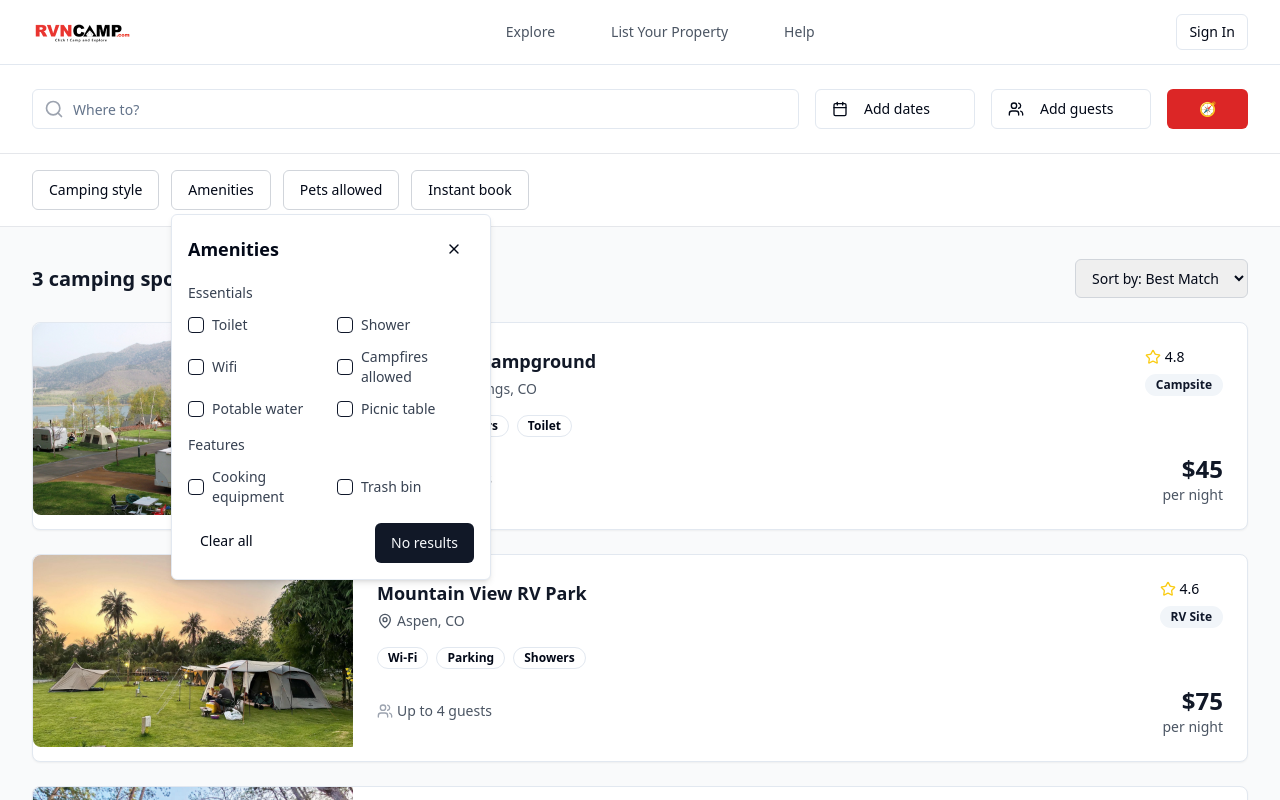
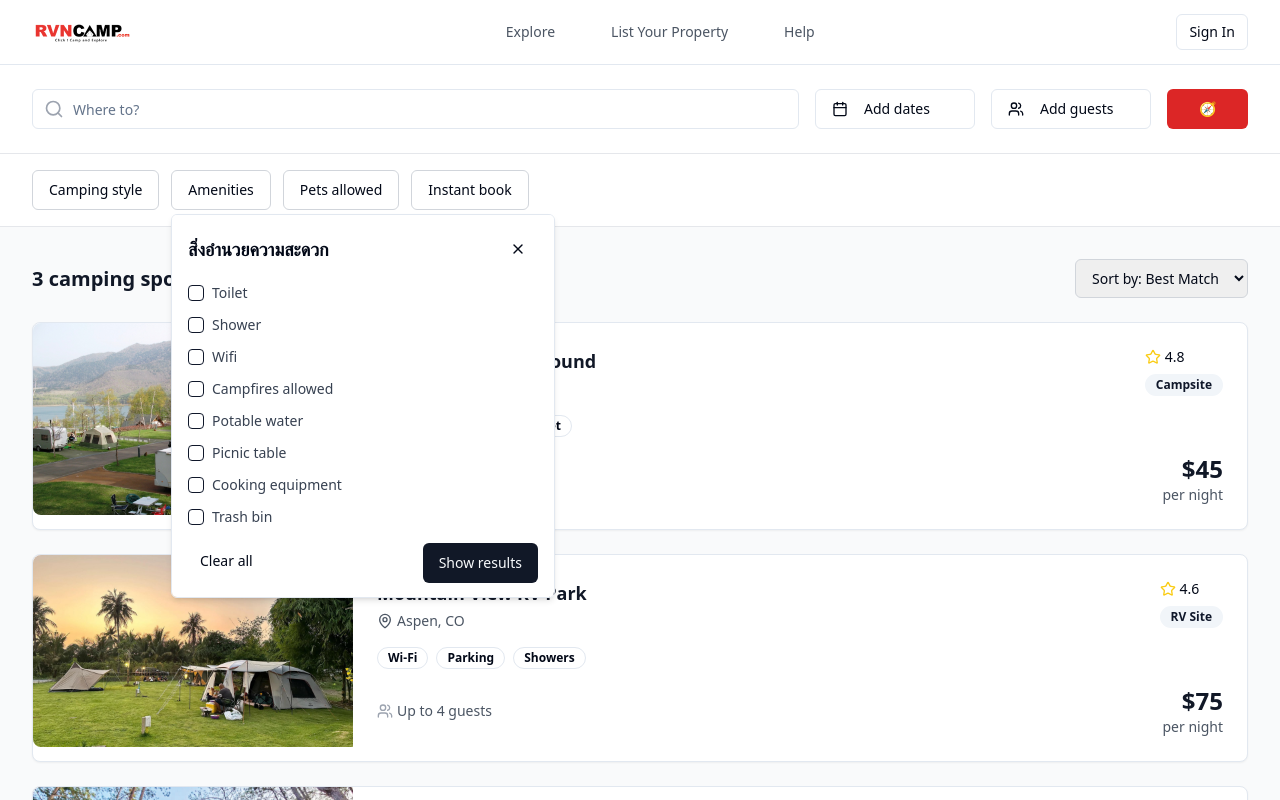
Before and after one commit to carryboyth/camp-vista-filters, a React (Vite) app: page / in a window 1280 px wide. Both pictures are taken after a click on the button "Amenities". Shown: the top 800 px of the page. Built offline with nearby package versions, Linux system fonts and the light colour scheme.

Commit message:
Feat: Implement amenities filter options
Implement different amenities options based on the selected camping style.

```diff
--- a/src/components/FilterSection.tsx
+++ b/src/components/FilterSection.tsx
@@ -45,7 +45,127 @@ const FilterSection = ({ filters, onFilterChange }: FilterSectionProps) => {
     }
   ];
 
-  const amenitiesOptions = [
+  const getAmenitiesOptions = () => {
+    const selectedTypes = filters.accommodationType;
+
+    // If campsite is selected
+    if (selectedTypes.includes('campsite')) {
+      return [
+        { id: 'toilet', label: 'ห้องน้ำ' },
+        { id: 'shower', label: 'ห้องอาบน้ำ' },
+        { id: 'electricity', label: 'ไฟฟ้า' },
+        { id: 'campfire', label: 'จุดก่อกองไฟ' },
+        { id: 'wifi-mobile', label: 'สัญญาณมือถือ / Wi-Fi' },
+        { id: 'tent-equipment', label: 'อุปกรณ์เต้นท์' },
+        { id: 'bedding', label: 'หมอน / ผ้าห่ม' },
+        { id: 'portable-ac', label: 'แอร์เคลื่อนที่' },
+        { id: 'cafe-shop', label: 'คาเฟ่/ร้านขายของ' },
+        { id: 'breakfast', label: 'อาหารเช้า' },
+        { id: 'parking', label: 'พื้นที่จอดรถ' },
+        { id: 'pets-allowed', label: 'อนุญาตสัตว์เลี้ยงเข้าได้' }
+      ];
+    }
+
+    // If RV is selected
+    if (selectedTypes.includes('rv')) {
+      return [
+        // Power System
+        { id: 'power-hookups', label: '🔌 ระบบไฟฟ้า (Power Hookups)', category: 'power' },
+        { id: 'electric-hookup', label: 'มีไฟฟ้าให้ (Electric Hookup)' },
+        { id: '15-amp', label: 'รองรับไฟฟ้า 15 amp' },
+        { id: '30-amp', label: 'รองรับไฟฟ้า 30 amp' },
+        { id: '50-amp', label: 'รองรับไฟฟ้า 50 amp' },
+
+        // Water System
+        { id: 'water-system', label: '🚰 ระบบน้ำ', category: 'water' },
+        { id: 'water-hookup', label: 'มีน้ำประปาให้ต่อเข้า RV' },
+        { id: 'water-tank', label: 'มีถังน้ำรวมให้เติม' },
+
+        // Sewer System
+        { id: 'sewer-system', label: '💩 ระบบท่อน้ำทิ้ง', category: 'sewer' },
+        { id: 'sewer-hookup', label: 'มีท่อน้ำทิ้งต่อเข้า RV ได้ (Sewer Hookup)' },
+        { id: 'dump-station', label: 'มีจุดทิ้งของเสีย (Dump Station)' },
+
+        // Parking
+        { id: 'parking-area', label: '🅿️ ลานจอด', category: 'parking' },
+        { id: 'pull-through', label: 'พื้นที่จอดแบบ Pull-through (ไม่ต้องถอยหลัง)' },
+        { id: 'back-in', label: 'พื้นที่จอดแบบ Back-in (ต้องถอยเข้าจอด)' },
+        { id: 'slide-out', label: 'รองรับ Slide-out' },
+        { id: 'big-rig', label: 'รองรับรถยาวมากกว่า 10 เมตร' },
+        { id: 'level-site', label: 'ลานจอดพื้นเรียบ (Concrete / Gravel / Dirt)' },
+
+        // Additional Facilities
+        { id: 'additional-facilities', label: '🚿 สิ่งอำนวยความสะดวกเพิ่มเติม', category: 'facilities' },
+        { id: 'shared-restroom', label: 'ห้องน้ำรวม' },
+        { id: 'shared-shower', label: 'ห้องอาบน้ำ' },
+        { id: 'dish-washing', label: 'จุดล้างจาน' },
+        { id: 'trash-nearby', label: 'ถังขยะใกล้จุดจอด' },
+        { id: 'security-camera', label: 'กล้องวงจรปิด / ไฟส่องสว่าง' },
+        { id: 'wifi-available', label: 'มี Wi-Fi' },
+        { id: 'cell-signal', label: 'มีสัญญาณโทรศัพท์มือถือ' },
+
+        // Others
+        { id: 'rv-others', label: '🐾 อื่น ๆ', category: 'others' },
+        { id: 'pets-allowed-rv', label: 'อนุญาตสัตว์เลี้ยงเข้าได้' },
+        { id: 'near-services', label: 'ใกล้ร้านค้า / จุดให้บริการ' },
+        { id: 'fire-picnic', label: 'มีพื้นที่ก่อไฟ / ปิกนิก' }
+      ];
+    }
+
+    // If hotel is selected
+    if (selectedTypes.includes('hotel')) {
+      return [
+        // Room Features
+        { id: 'room-features', label: '🛏 ภายในห้องพัก', category: 'room' },
+        { id: 'bed-options', label: 'เตียงเดี่ยว / เตียงคู่' },
+        { id: 'bedding-complete', label: 'เครื่องนอนครบ' },
+        { id: 'air-conditioning', label: 'แอร์ / พัดลม' },
+        { id: 'television', label: 'ทีวี' },
+        { id: 'refrigerator', label: 'ตู้เย็น' },
+        { id: 'kettle-coffee', label: 'กาน้ำร้อน / เครื่องชงกาแฟ' },
+        { id: 'microwave-oven', label: 'ไมโครเวฟ' },
+        { id: 'work-desk', label: 'โต๊ะทำงาน' },
+        { id: 'wardrobe', label: 'ตู้เสื้อผ้า' },
+        { id: 'balcony-view', label: 'ระเบียง / วิวธรรมชาติ' },
+
+        // Bathroom
+        { id: 'bathroom-features', label: '🚿 ห้องน้ำ', category: 'bathroom' },
+        { id: 'private-bathroom', label: 'ห้องน้ำในตัว' },
+        { id: 'water-heater', label: 'เครื่องทำน้ำอุ่น' },
+        { id: 'bathtub', label: 'อ่างอาบน้ำ' },
+        { id: 'towels', label: 'ผ้าเช็ดตัว' },
+        { id: 'toiletries', label: 'สบู่ / แชมพู / ของใช้ในห้องน้ำ' },
+        { id: 'hotel-wifi', label: 'Wi-Fi' },
+        { id: 'power-outlets', label: 'ปลั๊กไฟ' },
+        { id: 'usb-ports', label: 'พอร์ต USB' },
+
+        // External Services
+        { id: 'external-services', label: '🅿️ บริการและสิ่งอำนวยความสะดวกภายนอก', category: 'external' },
+        { id: 'free-parking', label: 'ที่จอดรถฟรี' },
+        { id: 'elevator', label: 'ลิฟต์' },
+        { id: 'common-area', label: 'พื้นที่ส่วนกลาง (เช่น โถงพักผ่อน, ล็อบบี้)' },
+        { id: 'security-system', label: 'กล้องวงจรปิด / ระบบรักษาความปลอดภัย' },
+
+        // Food and Services
+        { id: 'food-services', label: '☕ อาหารและบริการ', category: 'food' },
+        { id: 'hotel-breakfast', label: 'อาหารเช้า' },
+        { id: 'restaurant', label: 'มีร้านอาหารในที่พัก' },
+        { id: 'room-service', label: 'รูมเซอร์วิส' },
+        { id: 'free-water', label: 'น้ำดื่มฟรี' },
+        { id: 'minibar', label: 'มินิบาร์' },
+
+        // Others
+        { id: 'hotel-others', label: '🧳 อื่น ๆ', category: 'hotel-others' },
+        { id: '24h-reception', label: 'พนักงานต้อนรับ 24 ชม.' },
+        { id: 'luggage-storage', label: 'บริการรับฝากกระเป๋า' },
+        { id: 'housekeeping', label: 'บริการแม่บ้าน' },
+        { id: 'pets-allowed-hotel', label: 'อนุญาตให้นำสัตว์เลี้ยงเข้าได้' },
+        { id: 'disability-access', label: 'รองรับผู้พิการ (ทางลาด / ห้องน้ำ / ลิฟต์)' }
+      ];
+    }
+
+    // Default amenities if no specific type is selected
+    return [
       { id: 'toilet', label: 'Toilet' },
       { id: 'shower', label: 'Shower' },
       { id: 'wifi', label: 'Wifi' },
@@ -55,6 +175,7 @@ const FilterSection = ({ filters, onFilterChange }: FilterSectionProps) => {
       { id: 'cooking-equipment', label: 'Cooking equipment' },
       { id: 'trash-bin', label: 'Trash bin' }
     ];
+  };
 
   const handleCampingStyleSelect = (styleId: string) => {
     onFilterChange('accommodationType', styleId);
@@ -74,6 +195,16 @@ const FilterSection = ({ filters, onFilterChange }: FilterSectionProps) => {
     }
     return 0;
   };
+
+  const amenitiesOptions = getAmenitiesOptions();
+  const categorizedAmenities = amenitiesOptions.reduce((acc, amenity) => {
+    const category = amenity.category || 'default';
+    if (!acc[category]) {
+      acc[category] = [];
+    }
+    acc[category].push(amenity);
+    return acc;
+  }, {} as Record<string, typeof amenitiesOptions>);
 
   return (
     <div className="bg-white border-b border-gray-200 py-4">
@@ -155,7 +286,7 @@ const FilterSection = ({ filters, onFilterChange }: FilterSectionProps) => {
                     className="bg-gray-900 hover:bg-gray-800"
                     onClick={() => setOpenPopover(null)}
                   >
-                    No results
+                    Show results
                   </Button>
                 </div>
               </div>
@@ -180,10 +311,10 @@ const FilterSection = ({ filters, onFilterChange }: FilterSectionProps) => {
                 )}
               </Button>
             </PopoverTrigger>
-            <PopoverContent className="w-80 p-0" align="start">
+            <PopoverContent className="w-96 p-0 max-h-96 overflow-y-auto" align="start">
               <div className="p-4">
                 <div className="flex items-center justify-between mb-4">
-                  <h3 className="text-lg font-semibold">Amenities</h3>
+                  <h3 className="text-lg font-semibold">สิ่งอำนวยความสะดวก</h3>
                   <Button
                     variant="ghost"
                     size="sm"
@@ -193,11 +324,14 @@ const FilterSection = ({ filters, onFilterChange }: FilterSectionProps) => {
                   </Button>
                 </div>
 
-                <div className="mb-4">
-                  <h4 className="text-sm font-medium text-gray-700 mb-3">Essentials</h4>
-                  <div className="grid grid-cols-2 gap-3">
-                    {amenitiesOptions.slice(0, 6).map((amenity) => (
-                      <div key={amenity.id} className="flex items-center space-x-2">
+                {Object.entries(categorizedAmenities).map(([category, amenities]) => (
+                  <div key={category} className="mb-4">
+                    {amenities.map((amenity) => (
+                      <div key={amenity.id} className="mb-3">
+                        {amenity.category ? (
+                          <h4 className="text-sm font-medium text-gray-700 mb-2">{amenity.label}</h4>
+                        ) : (
+                          <div className="flex items-center space-x-2">
                             <Checkbox
                               id={amenity.id}
                               checked={filters.amenities.includes(amenity.id)}
@@ -210,32 +344,13 @@ const FilterSection = ({ filters, onFilterChange }: FilterSectionProps) => {
                               {amenity.label}
                             </label>
                           </div>
-                    ))}
-                  </div>
-                </div>
-
-                <div className="mb-4">
-                  <h4 className="text-sm font-medium text-gray-700 mb-3">Features</h4>
-                  <div className="grid grid-cols-2 gap-3">
-                    {amenitiesOptions.slice(6).map((amenity) => (
-                      <div key={amenity.id} className="flex items-center space-x-2">
-                        <Checkbox
-                          id={amenity.id}
-                          checked={filters.amenities.includes(amenity.id)}
-                          onCheckedChange={() => handleAmenityChange(amenity.id)}
-                        />
-                        <label
-                          htmlFor={amenity.id}
-                          className="text-sm text-gray-700 cursor-pointer"
-                        >
-                          {amenity.label}
-                        </label>
+                        )}
                       </div>
                     ))}
                   </div>
-                </div>
+                ))}
 
-                <div className="flex justify-between">
+                <div className="flex justify-between mt-4">
                   <Button
                     variant="ghost"
                     size="sm"
@@ -252,7 +367,7 @@ const FilterSection = ({ filters, onFilterChange }: FilterSectionProps) => {
                     className="bg-gray-900 hover:bg-gray-800"
                     onClick={() => setOpenPopover(null)}
                   >
-                    No results
+                    Show results
                   </Button>
                 </div>
               </div>
```
Lines whose indentation alone changed are shown as unchanged.
